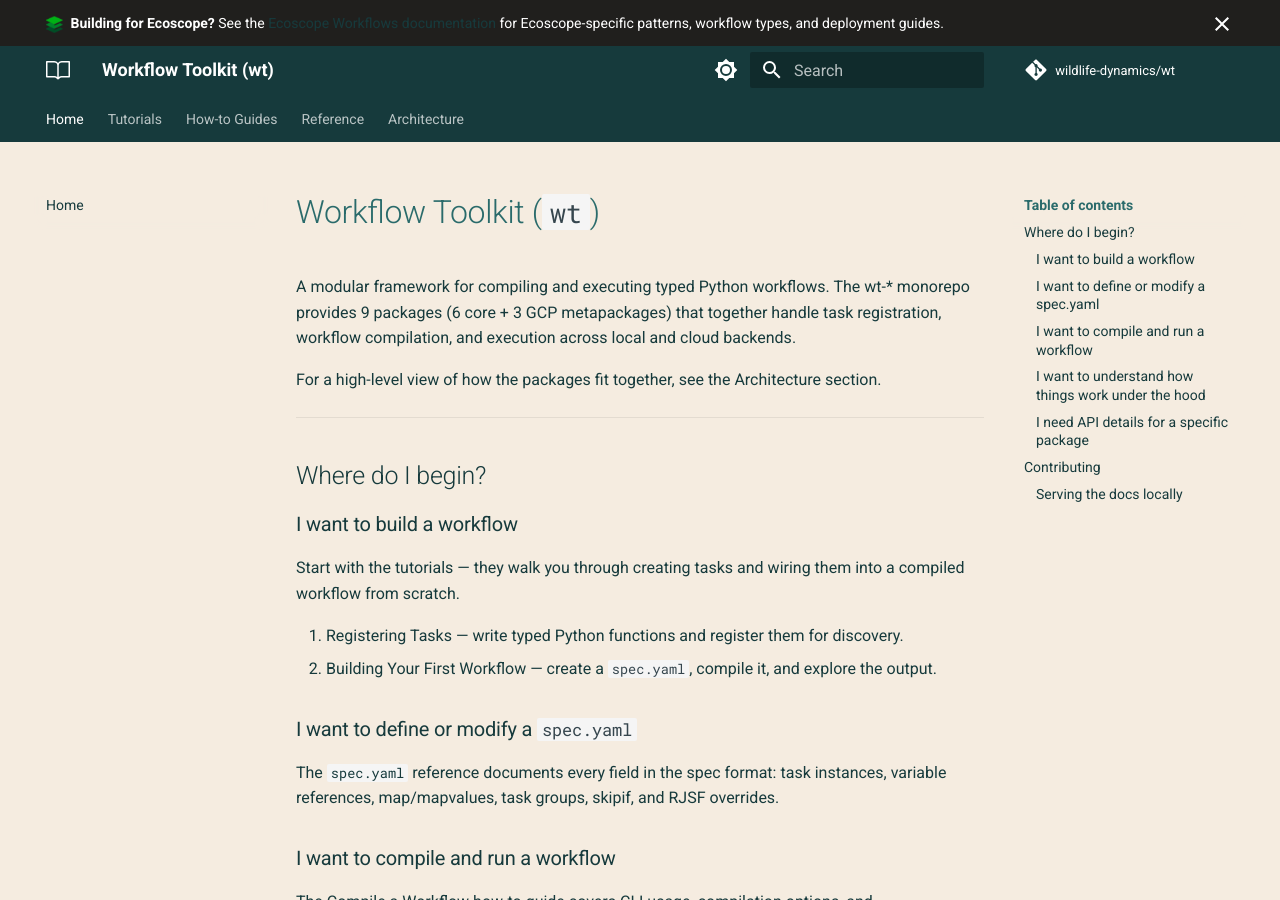
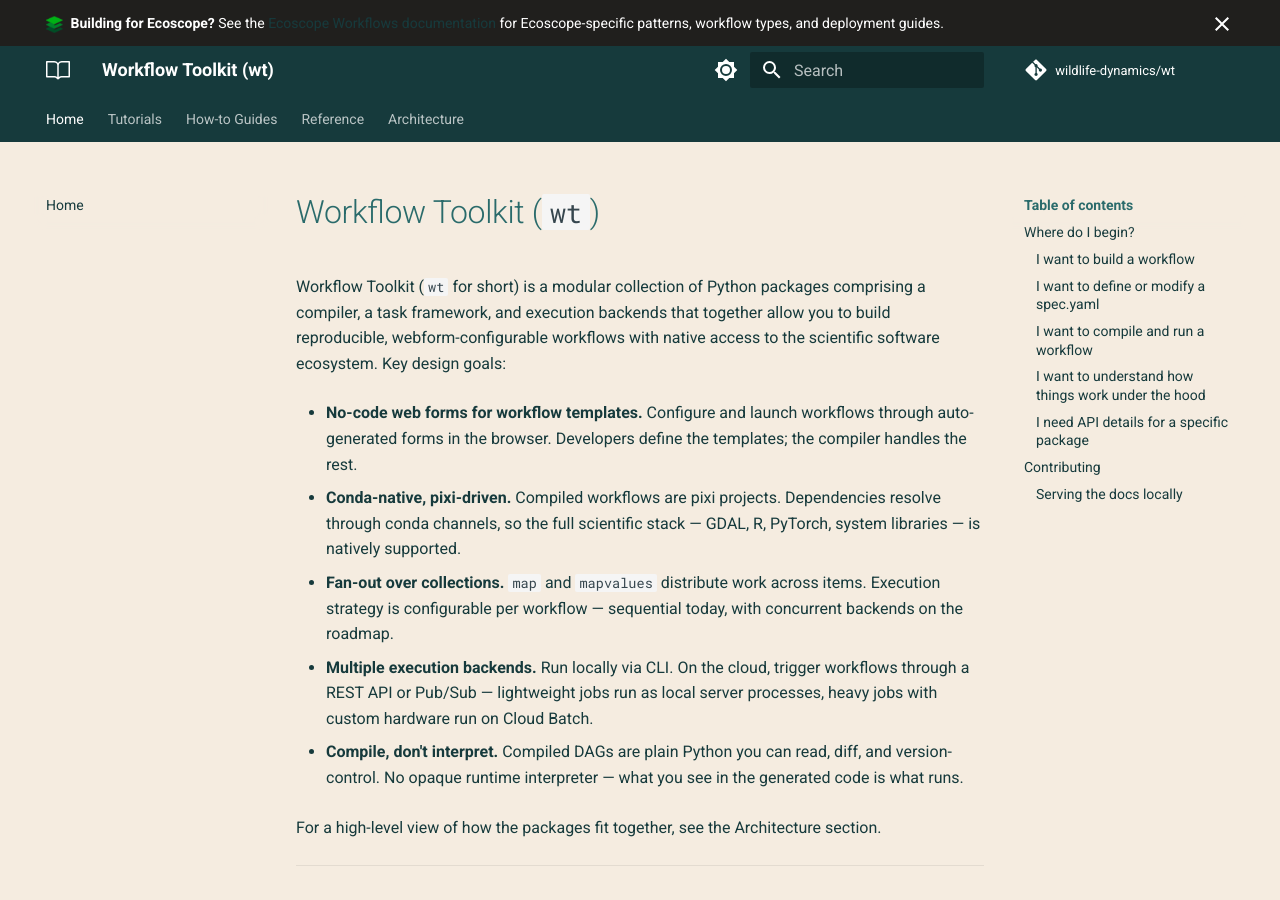
Before and after one commit to wildlife-dynamics/wt, an MkDocs documentation site: the page built from docs/content/index.md, in a window 1280 px wide and 900 px high. Built offline with MkDocs 1.6.1 and Material for MkDocs 9.7.7, drawn with Linux system fonts in a browser that asks for light colours; comment, search, counter and statistics services are not loaded.

Commit message:
rewrite docs homepage intro with value proposition and design goals
Co-Authored-By: Claude Opus 4.6 <noreply@anthropic.com>

```diff
--- a/docs/content/index.md
+++ b/docs/content/index.md
@@ -1,9 +1,29 @@
 # Workflow Toolkit (`wt`)
 
-A modular framework for compiling and executing typed Python workflows.
-The wt-* monorepo provides 9 packages (6 core + 3 GCP metapackages) that
-together handle task registration, workflow compilation, and execution
-across local and cloud backends.
+Workflow Toolkit (`wt` for short) is a modular collection of Python packages
+comprising a compiler, a task framework, and execution backends that together
+allow you to build reproducible, webform-configurable workflows with native
+access to the scientific software ecosystem. Key design goals:
+
+- **No-code web forms for workflow templates.** Configure and launch workflows
+  through auto-generated forms in the browser. Developers define the templates;
+  the compiler handles the rest.
+
+- **Conda-native, pixi-driven.** Compiled workflows are pixi projects.
+  Dependencies resolve through conda channels, so the full scientific stack —
+  GDAL, R, PyTorch, system libraries — is natively supported.
+
+- **Fan-out over collections.** `map` and `mapvalues` distribute work across
+  items. Execution strategy is configurable per workflow — sequential today,
+  with concurrent backends on the roadmap.
+
+- **Multiple execution backends.** Run locally via CLI. On the cloud, trigger
+  workflows through a REST API or Pub/Sub — lightweight jobs run as local
+  server processes, heavy jobs with custom hardware run on Cloud Batch.
+
+- **Compile, don't interpret.** Compiled DAGs are plain Python you can read,
+  diff, and version-control. No opaque runtime interpreter — what you see in
+  the generated code is what runs.
 
 For a high-level view of how the packages fit together, see the
 [Architecture](reference/packages.md) section.
```
